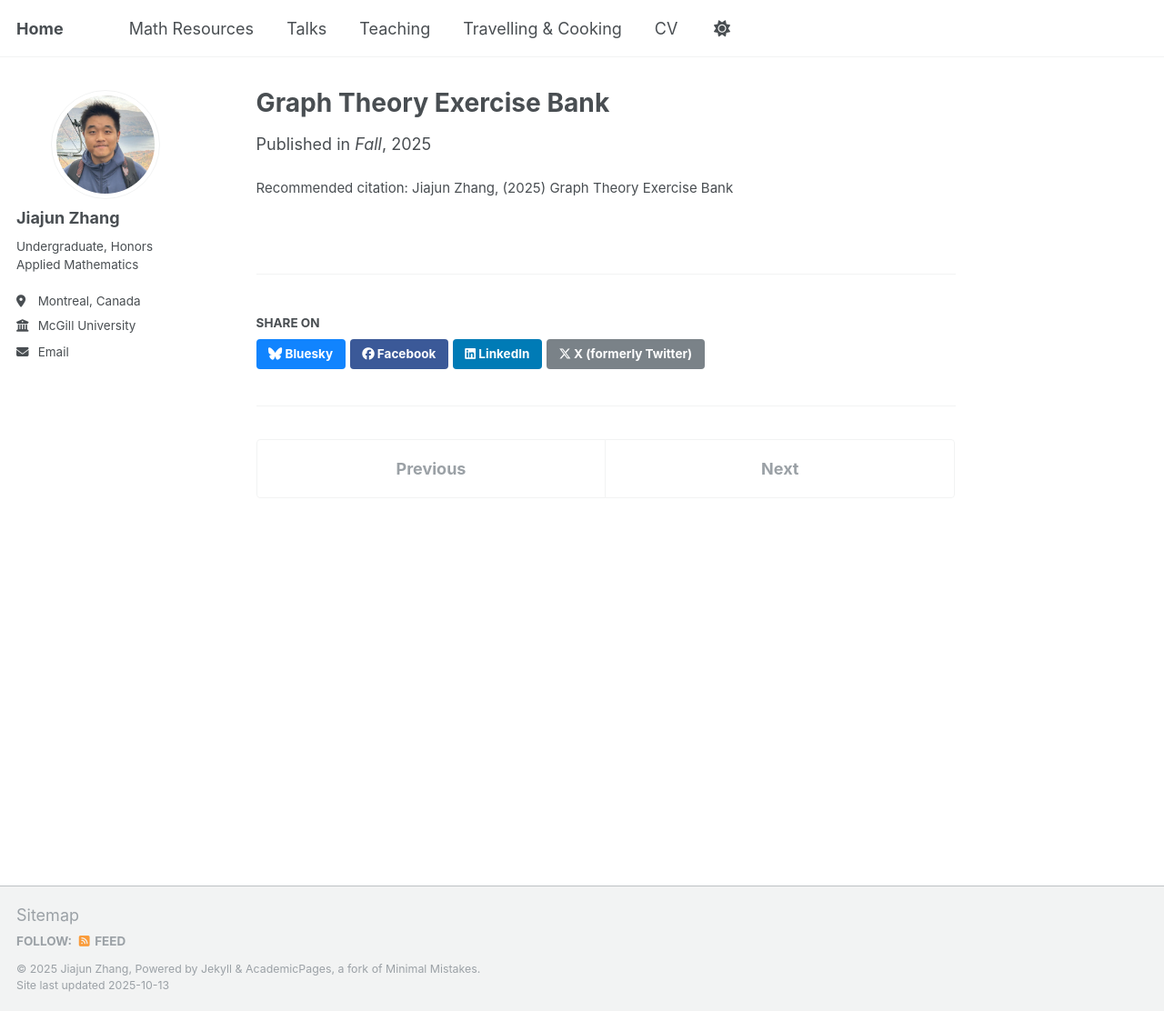
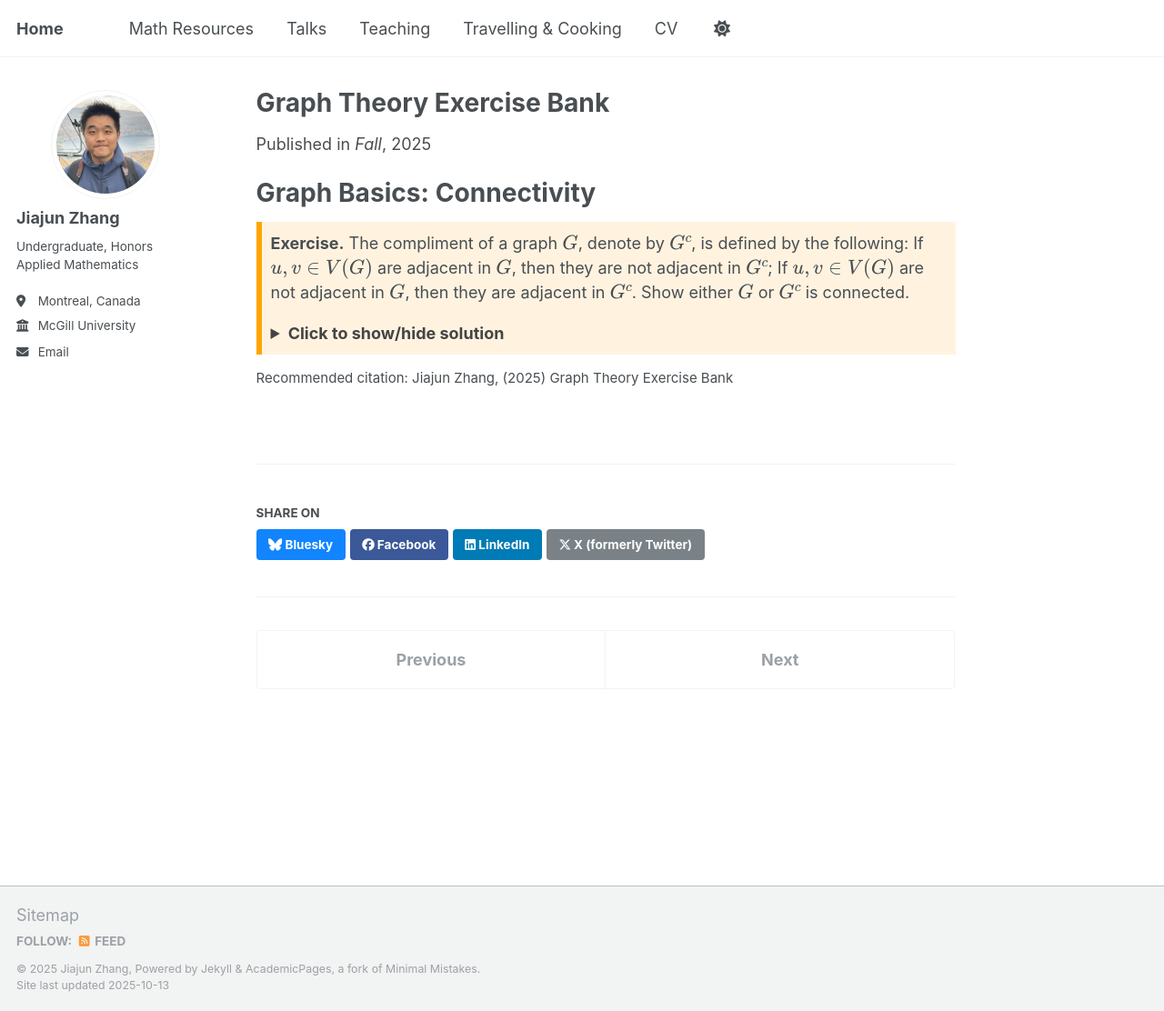
Before and after one commit to JohanssonRein/JohanssonRein.github.io, a Jekyll site: the page built from _publications/discreteexercise.md, in a window 1280 px wide and 1112 px high. Shown: the whole window at 91% size. Built offline with Jekyll 4.4.1, drawn with Linux system fonts in a browser that asks for light colours.

Commit message:
Update discreteexercise.md

```diff
--- a/_publications/discreteexercise.md
+++ b/_publications/discreteexercise.md
@@ -11,3 +11,24 @@ venue: 'Fall'
 #paperurl: 'http://academicpages.github.io/files/paper3.pdf'
 citation: 'Jiajun Zhang, (2025) Graph Theory Exercise Bank'
 ---
+
+# Graph Basics: Connectivity
+
+<div style="border-left: 6px solid orange; background-color: #fff3e0; padding: 10px; margin: 15px 0;">
+  <strong>Exercise.</strong>  The compliment of a graph $G$, denote by $G^c$, is defined by the following: If $u,v \in V(G)$ are adjacent in $G$, then they are not adjacent in $G^c$; If $u,v \in V(G)$ are not adjacent in $G$, then they are adjacent in $G^c$. Show either $G$ or $G^c$ is connected.
+<details style="margin-top: 1em;">
+  <summary style="font-weight: bold; color: #444; cursor: pointer;">
+    Click to show/hide solution
+  </summary>
+  <div style="border-left: 6px solid gray; background-color: #f9f9f9; padding: 10px; margin-top: 10px;">
+    <strong>Solution.</strong><br>
+    If $E(G) = \varnothing$ or $G$ is connected, then we win. It suffices to show that $G$ is not connected but $E(G) \neq \varnothing$ will imply $G^c$ is connected. Take any $u,v \in V(G)$, then:
+
+Case 1: If $u,v$ are not adjacent, then by definition $u,v$ is adjacent in $G^c$ and hence $u,v$ are connected;
+
+Case 2: If $u,v$ are adjacent, then they belong to the same connected component $C$. Since we assume $G$ is not connected, so $\exists w \in V(G \setminus C)$, hence neither $u$ nor $v$ is adjacent to $w$, and hence in $G^c$, $u,w$ are adjacent, $v,w$ are adjacent. So there is a path $u \to w \to v$ and hence $u,v$ are connected.
+
+Hence $G^c$ is connected.
+  </div>
+</details>
+</div>
```
